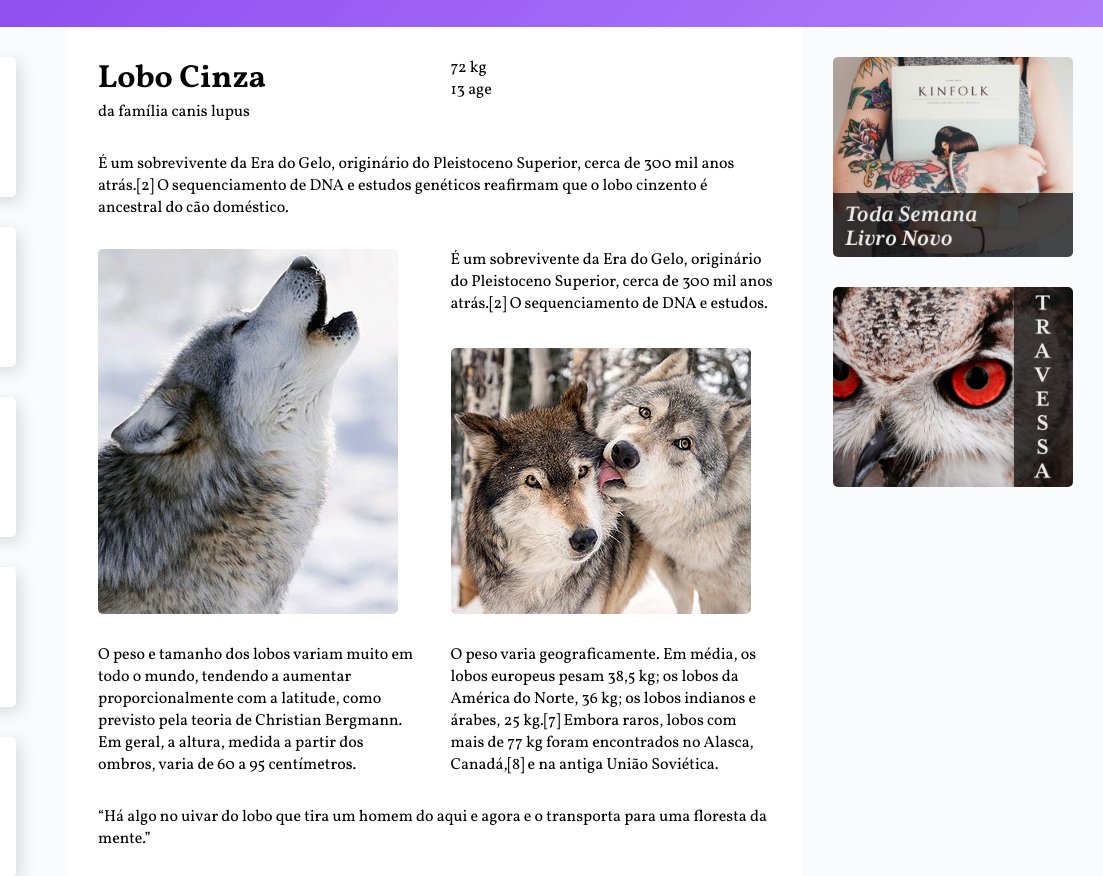
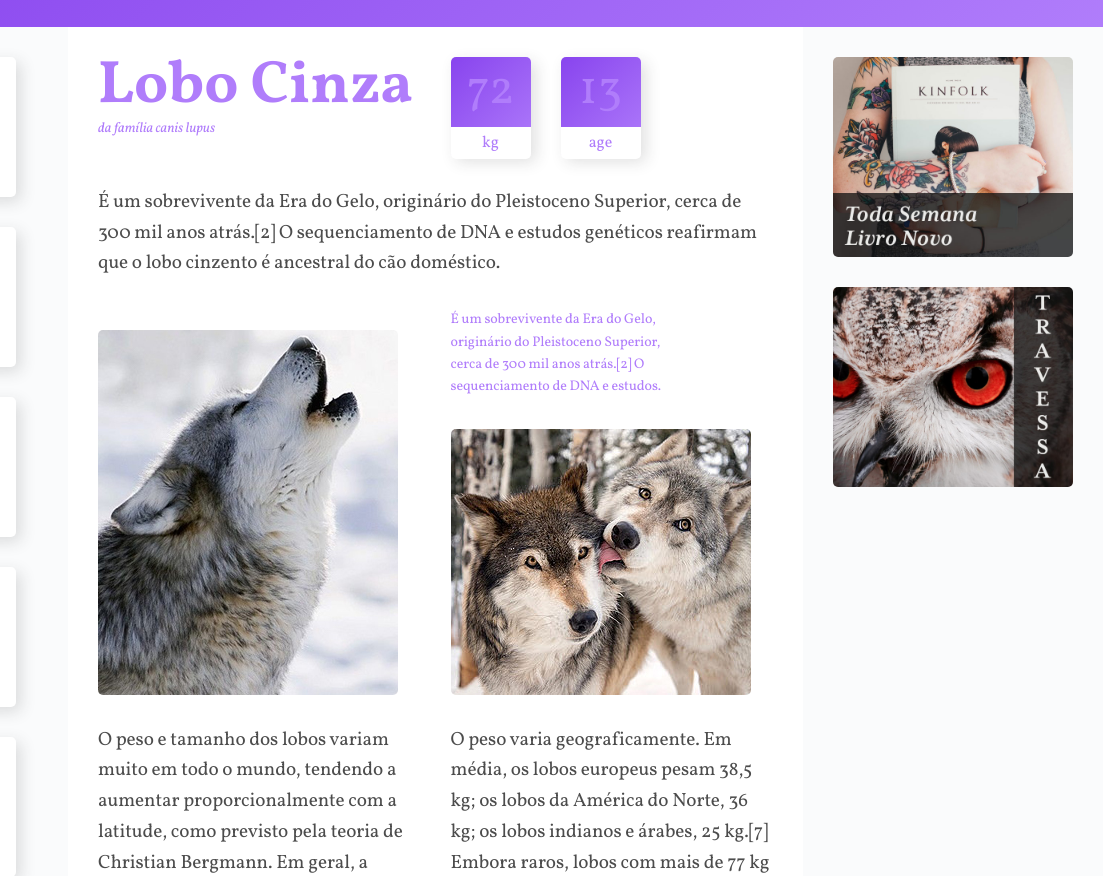
Before and after one commit to devcyber-th/Projeto_Grid_Wildbeast, a plain HTML site: page index.html in a window 1280 px wide. Shown: the part 78-954 px from the top of the page, 177-1280 px from the left. Drawn offline with Linux system fonts and the light colour scheme.

Commit message:
finalizando a estilização do content

```diff
--- a/css/style.css
+++ b/css/style.css
@@ -125,6 +125,110 @@ nav a {
     align-self: end;
 }
 
+/* estilos content */
+
+p {
+  font-size: 1.2em;
+  line-height: 1.6;
+  letter-spacing: -0.005em;
+  color: rgba(0,0,0,.7);
+}
+
+.informacoes p + p {
+  margin-top: 30px;
+}
+
+/* titulo */
+
+.titulo {
+  color: #B07DFB;
+}
+
+.titulo h1 {
+  font-size: 3.75em;
+  line-height: 1;
+  font-weight: 700;
+}
+
+.titulo span {
+  font-size: 0.875em;
+  font-style: italic;
+}
+
+/* características */
+
+.caracteristicas {
+  display: flex;
+  align-items: flex-start;
+}
+
+.caracteristicas > div {
+  width: 80px;
+  text-align: center;
+  background: linear-gradient(135deg, #8844ee, #B07DFB);
+  border-radius: 5px;
+  box-shadow: 5px 5px 15px 0px rgba(44, 44, 44, 0.15);
+  position: relative;
+}
+
+.caracteristicas > div:first-child {
+  margin-right: 30px;
+}
+
+.caracteristicas span {
+  display: block;
+  color: #B07DFB;
+
+}
+
+.numero {
+  font-size: 3em;
+  line-height: 1;
+  margin: 10px auto;
+}
+
+.rotulo {
+  background: white;
+  border-radius: 0px 0px 5px 5px;
+  padding: 5px 0;
+  position:relative;
+  top: 2px;
+}
+
+.destaque {
+  font-size: 0.875em;
+  color: #b07dfb;
+  max-width: 16em;
+}
+
+.citacao, .atributos {
+  align-self: start;
+  padding: 30px;
+  border-radius: 5px;
+  box-shadow: 5px 5px 15px 0px rgba(44, 44, 44, 0.15);
+  background: linear-gradient(135deg, #8844ee, #B07DFB);
+}
+
+.citacao p {
+  font-size: 1.5em;
+  font-style: italic;
+  text-align: center;
+  max-width: 500px;
+  margin: 0 auto;
+  color: white;
+}
+
+.atributos li {
+  color: white;
+  font-family: Courier, monospace;
+  font-size: 1.125em;
+  padding: 15px;
+}
+
+.atributos li + li {
+  border-top: 2px solid #b07dfb;
+}
+
 /* Anúncios */
 
 .anuncios {
--- a/index.html
+++ b/index.html
@@ -79,7 +79,7 @@
 
         <img class="imagem-1" src="img/wolf1.jpg" alt="Lobo 1" />
 
-        <p>
+        <p class="destaque">
           É um sobrevivente da Era do Gelo, originário do Pleistoceno Superior,
           cerca de 300 mil anos atrás.[2] O sequenciamento de DNA e estudos.
         </p>
```
